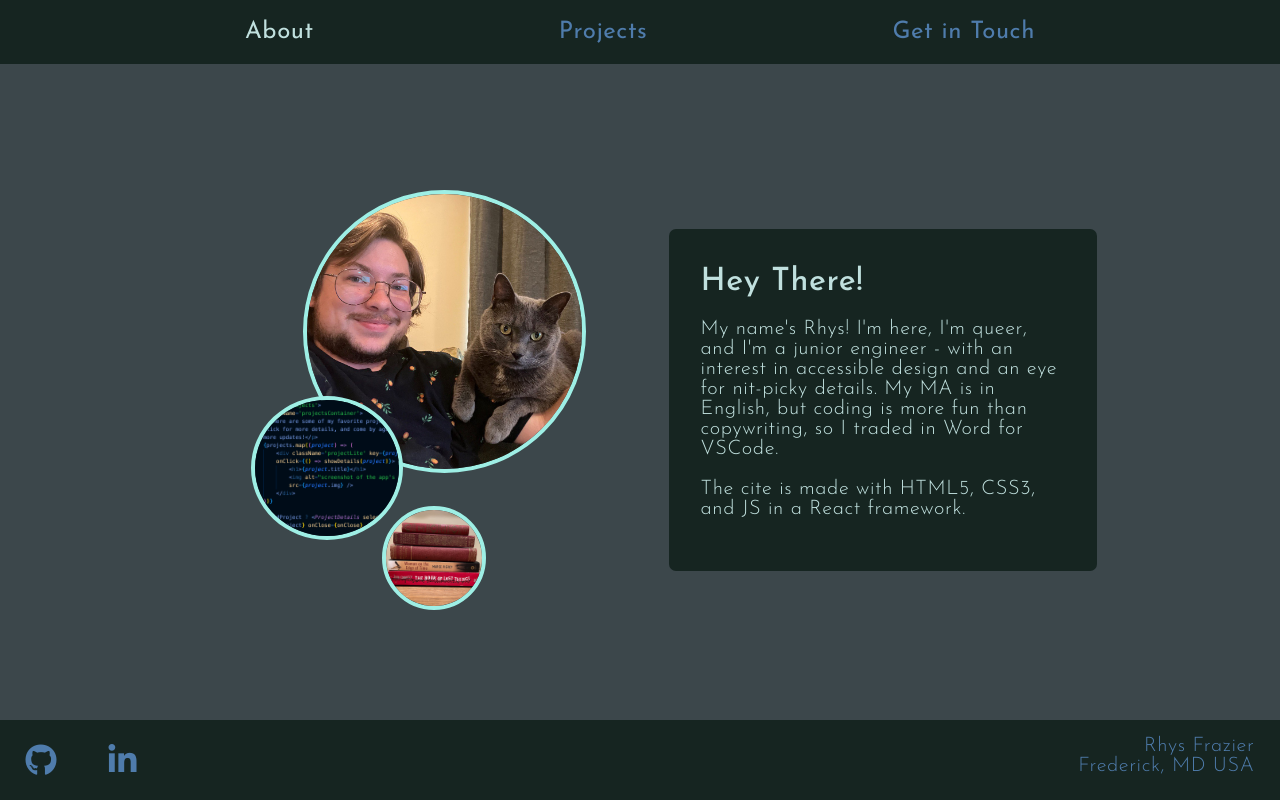
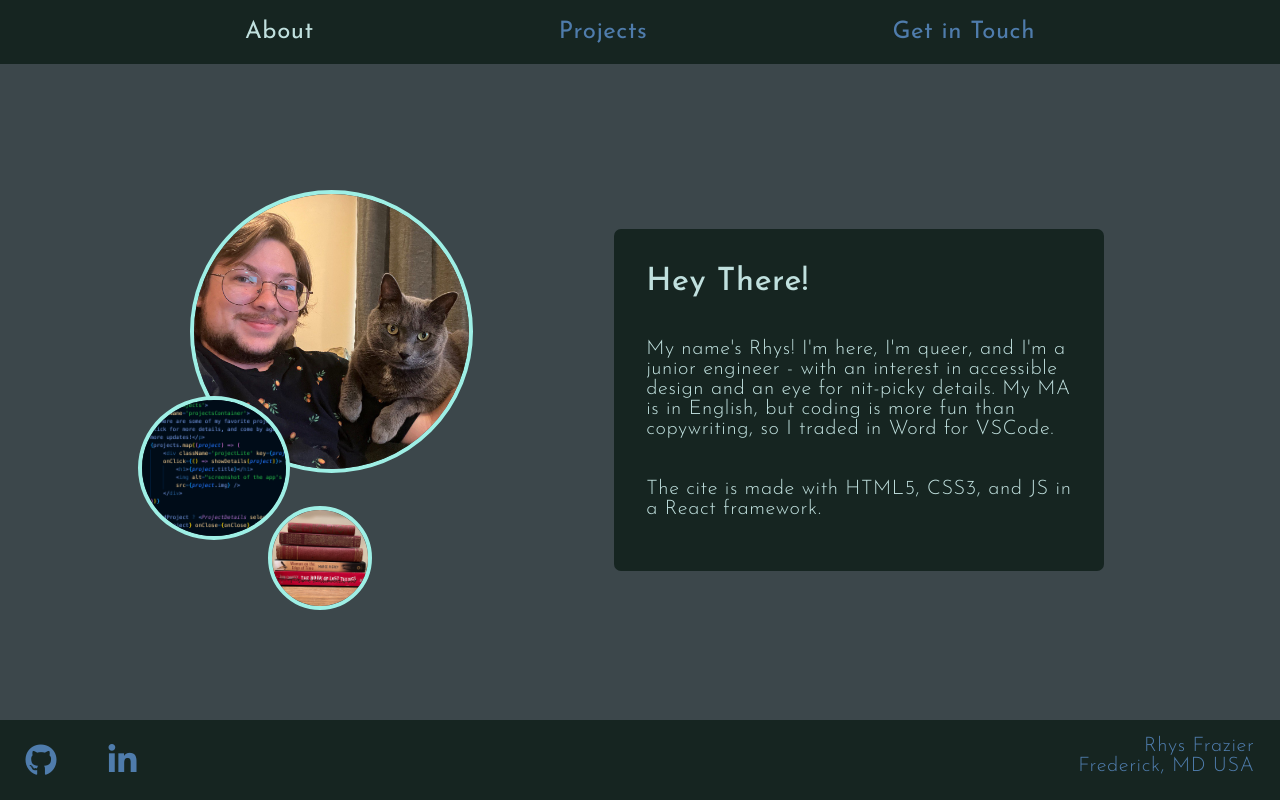
Before and after one commit to rhysrfrazier/Portfolio, a React (Vite) app: page / in a window 1280 px wide. Built offline with nearby package versions, Linux system fonts and the light colour scheme.

Commit message:
fixed lopsided about page and css for smallish screens

```diff
--- a/src/App.css
+++ b/src/App.css
@@ -95,12 +95,25 @@ i {
   max-width: 100%;
 }
 
+.heyContainer {
+  /* border: 1px solid red; */
+  margin-right: 3rem;
+  width: 50%;
+  /* height: 420px; */
+  display: flex;
+  justify-content: center;
+}
+
 .heyThere {
   color: #c0e0de;
   background-color: #162521;
   padding: 1rem 2rem 2rem 2rem;
-  width: 30%;
+  width: 70%;
   border-radius: 7px;
+
+  display: flex;
+  flex-direction: column;
+  justify-content: center;
 }
 
 .heyThere h1 {
@@ -316,6 +329,7 @@ i {
   margin: auto;
   border-radius: 7px;
 
+
   justify-content: center;
   display: flex;
   flex-direction: column;
--- a/src/components/About.jsx
+++ b/src/components/About.jsx
@@ -8,10 +8,12 @@ export default function About() {
                     <img className='aboutThree' alt="A stack of books" src='bookstack.jpg' />
                 </div>
             </div>
-            <div className='heyThere'>
-                <h1>Hey There!</h1>
-                <p>My name's Rhys! I'm here, I'm queer, and I'm a junior engineer - with an interest in accessible design and an eye for nit-picky details. My MA is in English, but coding is more fun than copywriting, so I traded in Word for VSCode.</p>
-                <p>The cite is made with HTML5, CSS3, and JS in a React framework.</p>
+            <div className='heyContainer'>
+                <div className='heyThere'>
+                    <h1>Hey There!</h1>
+                    <p>My name's Rhys! I'm here, I'm queer, and I'm a junior engineer - with an interest in accessible design and an eye for nit-picky details. My MA is in English, but coding is more fun than copywriting, so I traded in Word for VSCode.</p>
+                    <p>The cite is made with HTML5, CSS3, and JS in a React framework.</p>
+                </div>
             </div>
         </div>
     )
```
